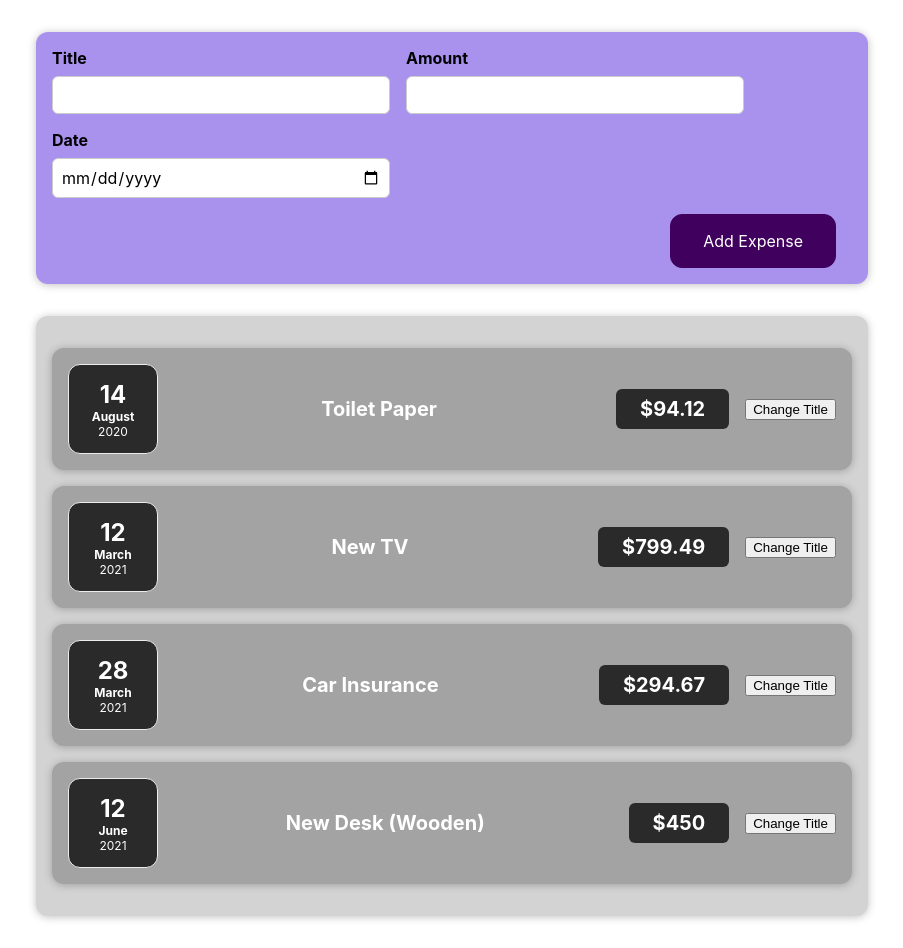
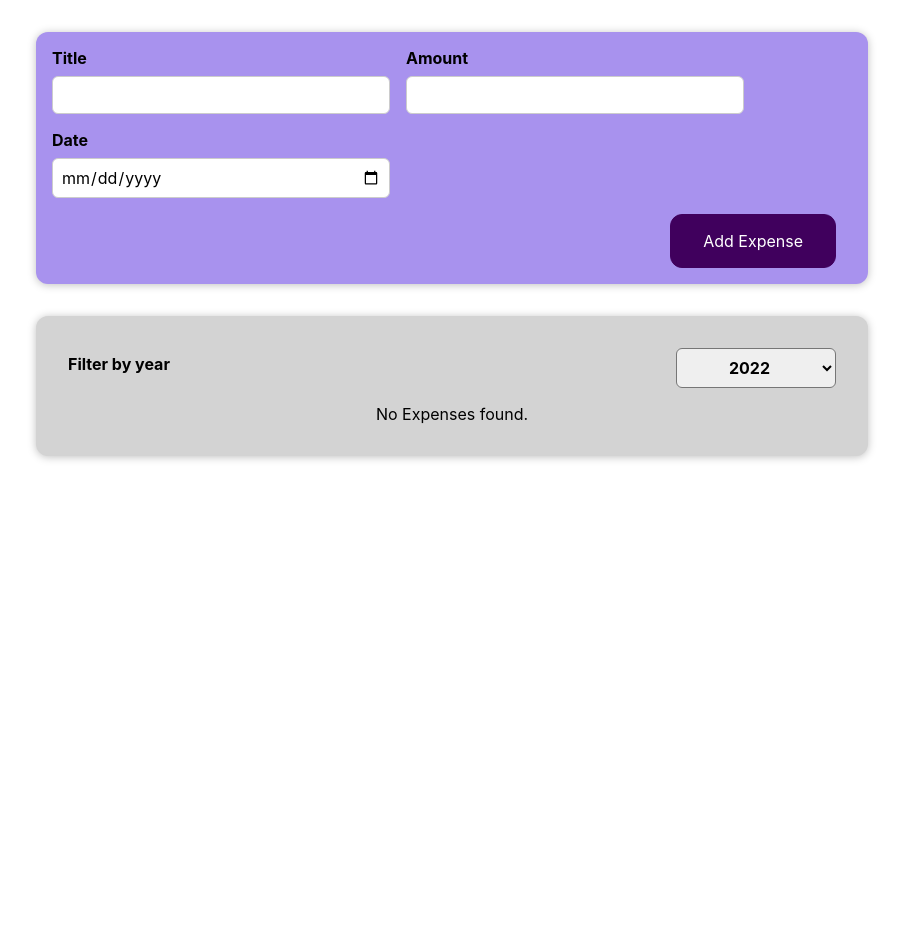
Before and after one commit to rihan-a/React-Expense-Tracker, a React (Create React App) app: page / in a window 1280 px wide. Shown: the whole page, without its empty margins (188-1091 px from the left). After the commit the page ends 800 px from the top, so only its background shows below. Built offline with nearby package versions, Linux system fonts and the light colour scheme.

Commit message:
Integrating the filtering logic

```diff
--- a/src/App.js
+++ b/src/App.js
@@ -1,9 +1,9 @@
+import React, { useState } from "react";
 import "./App.css";
 import Expenses from "./components/Expenses/Expenses";
 import NewExpense from "./components/NewExpense/NewExpense";
 
-function App() {
-  const expenses = [
+const Dummy_Expenses = [
   {
     id: "e1",
     title: "Toilet Paper",
@@ -17,17 +17,22 @@ function App() {
     amount: 294.67,
     date: new Date(2021, 2, 28),
   },
-    {
-      id: "e4",
-      title: "New Desk (Wooden)",
-      amount: 450,
-      date: new Date(2021, 5, 12),
-    },
 ];
+
+function App() {
+  const [expenses, setExpenses] = useState(Dummy_Expenses);
+
+  const addExpenseHandler = (expense) => {
+    setExpenses((prevExpenses) => {
+      return [expense, ...prevExpenses];
+    });
+    console.log(expenses);
+  };
 
   return (
     <div className="App">
-      <NewExpense />
+      <NewExpense onAddExpense={addExpenseHandler} />
+
       <Expenses items={expenses} />
     </div>
   );
--- a/src/components/Expenses/ExpenseItem.js
+++ b/src/components/Expenses/ExpenseItem.js
@@ -1,24 +1,14 @@
-import React, { useState } from "react";
-
 import ExpenseDate from "./ExpenseDate";
 import "./ExpenseItem.css";
 import Card from "../UI/Card";
 
 const ExpenseItem = (props) => {
-  const [title, seTitle] = useState(props.title);
-
-  const ClickHandler = function () {
-    seTitle("Rihan is Here!");
-    console.log(title);
-  };
-
   return (
     <Card className="expense-item">
       <ExpenseDate date={props.date}> </ExpenseDate>
       <div className="expense-item__description">
-        <h2>{title}</h2>
-        <div className="expense-item__price"> ${props.amount}</div>
-        <button onClick={ClickHandler}> Change Title</button>
+        <h2>{props.title}</h2>
+        <div className="expense-item__price"> €{props.amount}</div>
       </div>
     </Card>
   );
--- a/src/components/Expenses/Expenses.js
+++ b/src/components/Expenses/Expenses.js
@@ -1,31 +1,44 @@
+import React, { useState } from "react";
+
 import ExpenseItem from "./ExpenseItem";
 import "./Expenses.css";
 import Card from "../UI/Card";
+import ExpensesFilter from "./ExpensesFilter";
 
 function Expenses(props) {
+  const [selectedYear, setSelectedYear] = useState("2022");
+
+  const selectedYearHandler = (year) => {
+    setSelectedYear(year);
+  };
+
+  const filteredList = props.items.filter((expense) => {
+    return expense.date.getFullYear() == selectedYear;
+  });
+
+  let expensesContent = <p>No Expenses found.</p>;
+
+  if (filteredList.length > 0) {
+    expensesContent = filteredList.map((expense) => (
+      <ExpenseItem
+        key={expense.id}
+        title={expense.title}
+        amount={expense.amount}
+        date={expense.date}
+      />
+    ));
+  }
+
   return (
-    <Card className="expenses">
-      <ExpenseItem
-        title={props.items[0].title}
-        amount={props.items[0].amount}
-        date={props.items[0].date}
-      />
-      <ExpenseItem
-        title={props.items[1].title}
-        amount={props.items[1].amount}
-        date={props.items[1].date}
-      />
-      <ExpenseItem
-        title={props.items[2].title}
-        amount={props.items[2].amount}
-        date={props.items[2].date}
-      />
-      <ExpenseItem
-        title={props.items[3].title}
-        amount={props.items[3].amount}
-        date={props.items[3].date}
-      />
-    </Card>
+    <div>
+      <Card className="expenses">
+        <ExpensesFilter
+          selected={selectedYear}
+          onYearSelected={selectedYearHandler}
+        />
+        {expensesContent}
+      </Card>
+    </div>
   );
 }
 
--- a/src/components/NewExpense/ExpenseForm.js
+++ b/src/components/NewExpense/ExpenseForm.js
@@ -1,11 +1,9 @@
 import React, { userState, useState } from "react";
 import "./ExpenseForm.css";
 
-const ExpenseForm = () => {
+const ExpenseForm = (props) => {
   const [enteredTitle, setEnteredTitle] = useState("");
-
   const [enteredAmount, setEnteredAmount] = useState("");
-
   const [enteredDate, setEnteredDate] = useState("");
 
   const titleChangeHandler = (e) => {
@@ -14,17 +12,36 @@ const ExpenseForm = () => {
   const amountChangeHandler = (e) => {
     setEnteredAmount(e.target.value);
   };
-
   const dateChangeHandler = (e) => {
     setEnteredDate(e.target.value);
   };
 
+  const submitHandler = (e) => {
+    e.preventDefault();
+    const expenseData = {
+      title: enteredTitle,
+      amount: enteredAmount,
+      date: new Date(enteredDate),
+    };
+    //console.log(expenseData);
+
+    props.onSaveExpenseData(expenseData);
+
+    setEnteredTitle("");
+    setEnteredAmount("");
+    setEnteredDate("");
+  };
+
   return (
-    <form>
+    <form onSubmit={submitHandler}>
       <div className="new-expense__controls">
         <div className="new-expense__control">
           <label>Title</label>
-          <input type="text" onChange={titleChangeHandler} />
+          <input
+            type="text"
+            value={enteredTitle}
+            onChange={titleChangeHandler}
+          />
         </div>
 
         <div className="new-expense__control">
@@ -33,6 +50,7 @@ const ExpenseForm = () => {
             type="number"
             min="0.01"
             step="0.01"
+            value={enteredAmount}
             onChange={amountChangeHandler}
           />
         </div>
@@ -43,6 +61,7 @@ const ExpenseForm = () => {
             type="date"
             min="2019-01-01"
             max="2022-12-31"
+            value={enteredDate}
             onChange={dateChangeHandler}
           />
         </div>
--- a/src/components/NewExpense/NewExpense.js
+++ b/src/components/NewExpense/NewExpense.js
@@ -3,10 +3,18 @@ import React from "react";
 import ExpenseForm from "./ExpenseForm";
 import "./NewExpense.css";
 
-const NewExpense = () => {
+const NewExpense = (props) => {
+  const saveExpenseDataHandler = (enteredExpenseData) => {
+    const expenseData = {
+      ...enteredExpenseData,
+      id: Math.random().toString(),
+    };
+    props.onAddExpense(expenseData);
+  };
+
   return (
     <div className="new-expense">
-      <ExpenseForm />
+      <ExpenseForm onSaveExpenseData={saveExpenseDataHandler} />
     </div>
   );
 };
```
Lines whose indentation alone changed are shown as unchanged.
